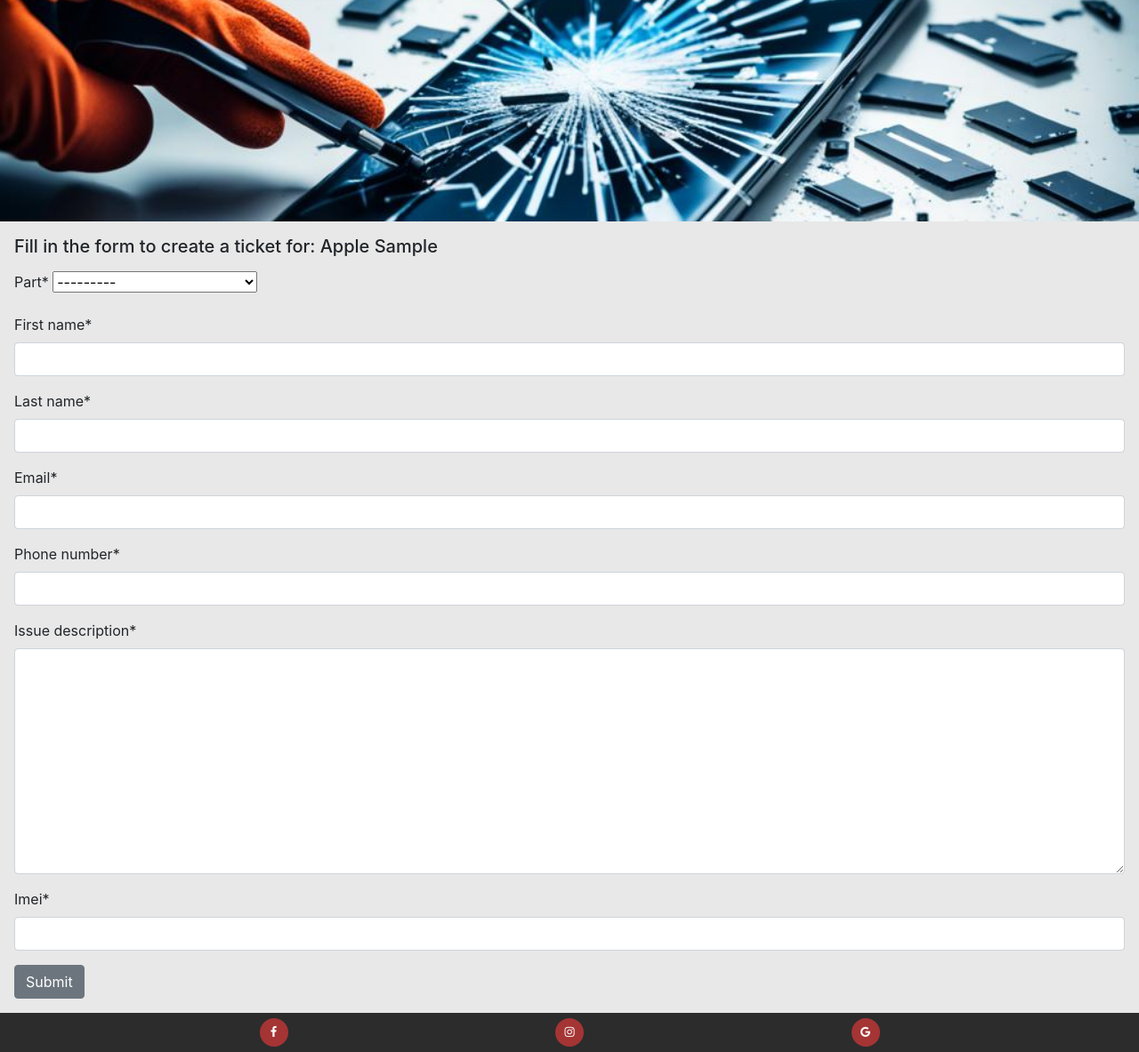
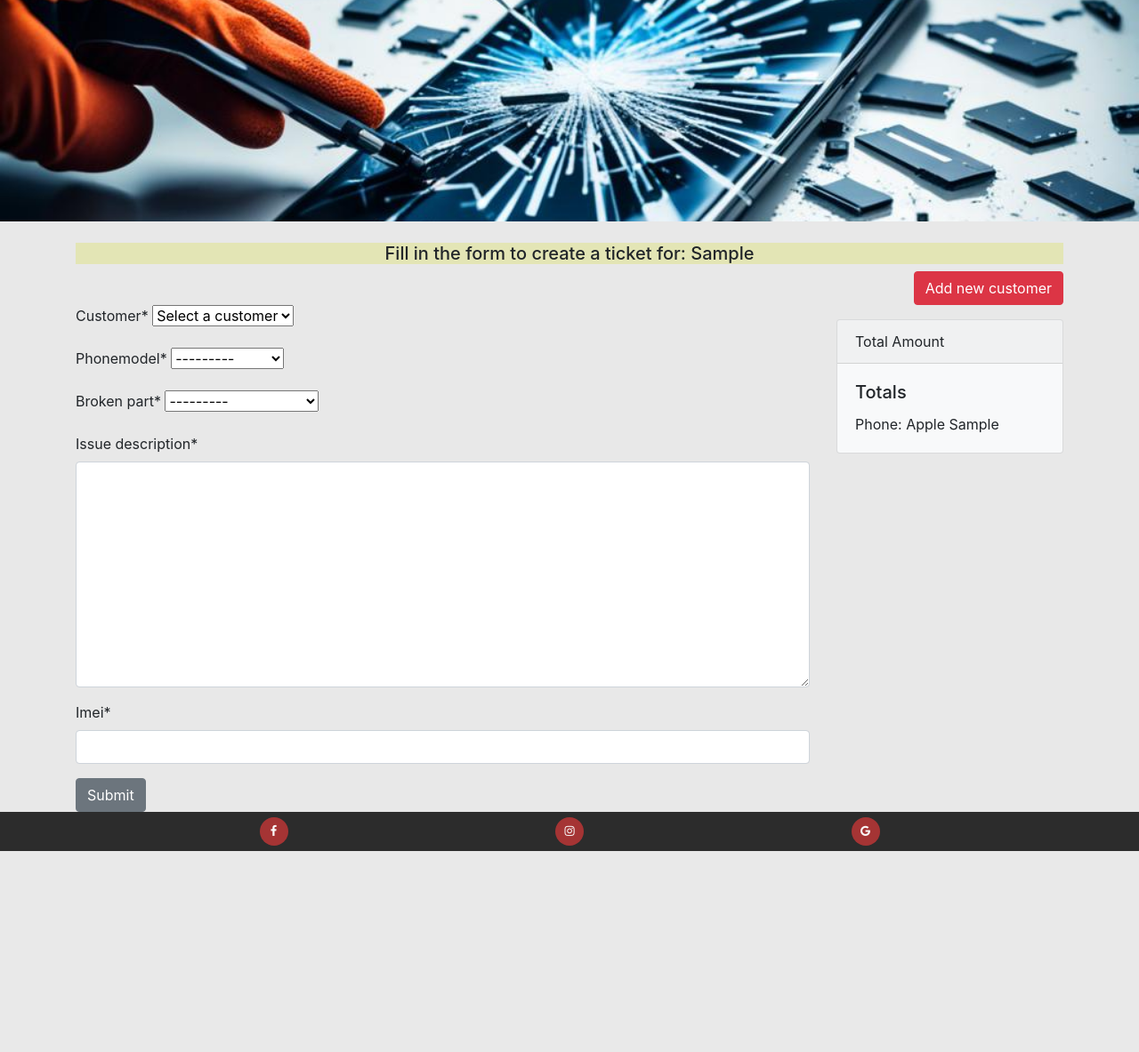
Before and after one commit to JSaprah/Smart-Tech-Repair, a Django app: a page that uses templates/base.html in a window 1280 px wide. Shown: the part 77-1260 px from the top of the page at 89% size. After the commit the page ends 1034 px from the top, so only its background shows below. Run offline with Django 4.2, Linux system fonts and the light colour scheme; a user stored in the database is signed in; tables that the repository leaves empty hold one stand-in row (values such as "Sample post"); some libraries are stand-ins or nearby versions.

Commit message:
Add new customer form

```diff
--- a/book_repair/admin.py
+++ b/book_repair/admin.py
@@ -1,5 +1,5 @@
 from django.contrib import admin
-from .models import Customer, Ticket, Service, Phonemodel
+from .models import Customer, Ticket, Service, Phonemodel, Part
 from django_summernote.admin import SummernoteModelAdmin
 
 
@@ -36,3 +36,4 @@
 admin.site.register(Customer)
 admin.site.register(Service)
 admin.site.register(Phonemodel)
+admin.site.register(Part)
--- a/book_repair/forms.py
+++ b/book_repair/forms.py
@@ -1,11 +1,6 @@
 from django import forms
-from .models import Customer, Service, Ticket
+from .models import Customer, Ticket
 
-
-class PartForm(forms.ModelForm):
-    class Meta:
-        model = Service
-        fields = ['part']
 
 class CustomerForm(forms.ModelForm):
     class Meta:
@@ -21,4 +16,14 @@
 class TicketForm(forms.ModelForm):
     class Meta:
         model = Ticket
-        fields = ["issue_description", "imei"]
+        fields = [
+            "customer",
+            "phonemodel",
+            "broken_part",
+            "issue_description",
+            "imei"
+            ]
+
+    customer = forms.ModelChoiceField(
+        queryset=Customer.objects.all(), empty_label="Select a customer"
+        )
--- a/book_repair/models.py
+++ b/book_repair/models.py
@@ -47,25 +47,32 @@
         return f"{self.manufacturer} {self.series}"
 
 
-class Service(models.Model):
-    phonemodel = models.ForeignKey(Phonemodel, on_delete=models.CASCADE)
+class Part(models.Model):
     part = models.CharField(max_length=50, choices=PART)
-    price = models.DecimalField(max_digits=10, decimal_places=2, default=50)
 
     def __str__(self):
         return f"{self.part}"
 
 
+class Service(models.Model):
+    phonemodel = models.ForeignKey(Phonemodel, on_delete=models.CASCADE)
+    broken_part = models.ForeignKey(Part, on_delete=models.CASCADE)
+    price = models.DecimalField(max_digits=10, decimal_places=2, default=50)
+
+    def __str__(self):
+        return f"{self.broken_part}"
+
+
 class Ticket(models.Model):
     phonemodel = models.ForeignKey(Phonemodel, on_delete=models.CASCADE)
-    broken_part = models.ForeignKey(Service, on_delete=models.CASCADE)
+    broken_part = models.ForeignKey(Part, on_delete=models.CASCADE)
     customer = models.ForeignKey(Customer, on_delete=models.CASCADE)
     booking_date = models.DateField(auto_now_add=True)
     status = models.IntegerField(choices=STATUS, default=0)
     created_on = models.DateTimeField(auto_now_add=True)
     imei = models.CharField(max_length=15)
     issue_description = models.TextField()
-    created_by = models.ForeignKey(User, on_delete=models.CASCADE)
+    created_by = models.ForeignKey(User, on_delete=models.CASCADE, blank=True, null=True)
     ticket_number = models.CharField(max_length=50, unique=True, blank=True)
 
 # Auto generate ticket number
--- a/book_repair/templates/book_repair/create_ticket.html
+++ b/book_repair/templates/book_repair/create_ticket.html
@@ -1,18 +1,48 @@
 {% extends 'base.html' %}
 {% load crispy_forms_tags %}
 
-
 {% block content %}
 
-<h5 class="m-3">Fill in the form to create a ticket for: {{ phone_model.manufacturer }} {{ phone_model.series }}
-    {{ phone_model.make }}</h5>
+<div class="container">
+    <h5 class="text-center mt-4 subtitle">Fill in the form to create a ticket for: {{ phone_model.series }}</h5>
 
-<form method="post" class="m-3">
-    {{ part_form | crispy }}
-    {{ customer_form | crispy }}
-    {{ ticket_form | crispy }}
-    {% csrf_token %}
-    <button class="btn btn-secondary" type="submit">Submit</button>
-</form>
+    <div class="d-flex justify-content-end">
+
+        <a href="{% url 'new_customer' %}" class="btn btn-danger" role="button">Add new customer</a>
+
+    </div>
+
+    <div class="row">
+
+        <div class="col-9">
+            <form method="post">
+                {% csrf_token %}
+                {{ ticket_form | crispy }}
+                <button class="btn btn-secondary" type="submit">Submit</button>
+            </form>
+        </div>
+
+        <div class="col-3 mt-3">
+
+            <div class="card bg-light mb-3" style="max-width: 18rem;">
+                <div class="card-header">Total Amount</div>
+                <div class="card-body">
+                    <h5 class="card-title">Totals</h5>
+                    <p class="card-text">
+                        Phone: {{ phone_model }}
+
+
+                    </p>
+                </div>
+            </div>
+
+        </div>
+
+    </div>
+
+</div>
+
+</div>
+
 
 {% endblock content %}
--- a/book_repair/urls.py
+++ b/book_repair/urls.py
@@ -5,6 +5,7 @@
 urlpatterns = [
     path('booking/', views.phones_list, name='booking'),
     path('booking/<slug:slug>/', views.create_ticket, name='create_ticket'),
+    path('new_customer/', views.create_customer, name='new_customer'),
     path('ticket_details/', views.ticket_details, name='ticket_details'),
     path('edit_ticket/<int:id>/', views.edit_ticket, name='edit_ticket'),
     path('login/', views.login, name='login'),
--- a/book_repair/views.py
+++ b/book_repair/views.py
@@ -1,8 +1,8 @@
-from django.shortcuts import render, get_object_or_404
+from django.shortcuts import render, get_object_or_404, redirect
 from .models import Phonemodel, Ticket
-from .forms import CustomerForm, PartForm, TicketForm
+from .forms import CustomerForm, TicketForm
 from django.contrib.auth.decorators import login_required
-# from django.contrib import messages
+from django.contrib import messages
 # from django.http import HttpResponseRedirect
 
 
@@ -36,51 +36,14 @@
         )
 
 
-# Create a ticket
-@login_required
-def create_ticket(request, slug):
-    phone_model = get_object_or_404(Phonemodel, slug=slug)
-    part_form = PartForm()
-    customer_form = CustomerForm()
-    ticket_form = TicketForm()
-
-    if request.method == "POST":
-        customer_form = CustomerForm(data=request.POST)
-        ticket_form = TicketForm(data=request.POST)
-        part_form = PartForm(data=request.POST)
-
-        if customer_form.is_valid() and ticket_form.is_valid() and part_form.is_valid():
-            customer_form.save()
-            part_form.save(commit=False)
-
-            ticket = ticket_form.save(commit=False)
-            ticket.customer = customer
-            ticket.broken_part = part
-            ticket.save()
-
-    else:
-        customer_form = CustomerForm()
-        ticket_form = TicketForm()
-
-
-    return render(
-        request,
-        "book_repair/create_ticket.html",
-        {
-            "phone_model": phone_model,
-            "part_form": part_form,
-            "ticket_form": ticket_form,
-            "customer_form": customer_form,
-        }
-    )
-
-
 # Ticket details page
 @login_required
 def ticket_details(request):
     tickets = Ticket.objects.filter(created_by=request.user)
 
-    return render(request, "book_repair/ticket_details.html", {'tickets': tickets})
+    return render(
+        request, "book_repair/ticket_details.html", {'tickets': tickets}
+        )
 
 
 # Edit ticket
@@ -88,3 +51,58 @@
     ticket = get_object_or_404(Ticket, id=id)
 
     return render(request, 'book_repair/edit_ticket.html', {'ticket': ticket})
+
+
+# Create a ticket
+@login_required
+def create_ticket(request, slug):
+    phone_model = get_object_or_404(Phonemodel, slug=slug)
+
+    ticket_form = TicketForm()
+
+    if request.method == "POST":
+        ticket_form = TicketForm(data=request.POST)
+
+        if ticket_form.is_valid():
+            ticket_form.save()
+            messages.add_message(request, messages.SUCCESS, "Ticket has been submitted succesfully!")
+            ticket_form = TicketForm()
+
+    else:
+        ticket_form = TicketForm()
+
+    return render(
+        request,
+        "book_repair/create_ticket.html",
+        {
+            "phone_model": phone_model,
+            "ticket_form": ticket_form,
+
+        }
+    )
+
+# Create customer
+
+def create_customer(request):
+
+    customer_form = CustomerForm()
+
+    if request.method == "POST":
+        customer_form = CustomerForm(data=request.POST)
+
+        if customer_form.is_valid():
+            customer_form.save()
+            messages.add_message(request, messages.SUCCESS, "Ticket has been submitted succesfully!")
+            customer_form = CustomerForm()
+
+    else:
+        customer_form = CustomerForm()
+
+    return render(
+        request,
+        "book_repair/create_customer.html",
+        {
+            "customer_form": customer_form,
+
+        }
+    )
--- a/templates/base.html
+++ b/templates/base.html
@@ -21,6 +21,10 @@
     <!-- Custom CSS -->
     <link rel="stylesheet" href="{% static 'css/style.css' %}">
     <title>Smart Tech Repair</title>
+    <!--Favicon-->
+    <link rel="icon" sizes="180x180" href="static/favicon.favicon.ico">
+    <link rel="icon" type="image/png" sizes="32x32" href="static/favicon-32x32.png">
+    <link rel="icon" type="image/png" sizes="16x16" href="static/favicon-16x16.png">
 </head>
 
 <body>
```
Also changed, not shown: book_repair/templates/book_repair/create_customer.html (added, +17 -0 lines), static/js/script.js (+5 -6 lines), README.md, book_repair/migrations/0015_part.py (added), book_repair/migrations/0016_remove_service_part_service_broken_part_and_more.py (added), book_repair/migrations/0017_alter_ticket_created_by.py (added), static/favicon/android-chrome-192x192.png (added), static/favicon/android-chrome-512x512.png (added), static/favicon/apple-touch-icon.png (added), static/favicon/favicon-16x16.png (added), static/favicon/favicon-32x32.png (added), static/favicon/favicon.ico (added), static/favicon/site.webmanifest (added).
